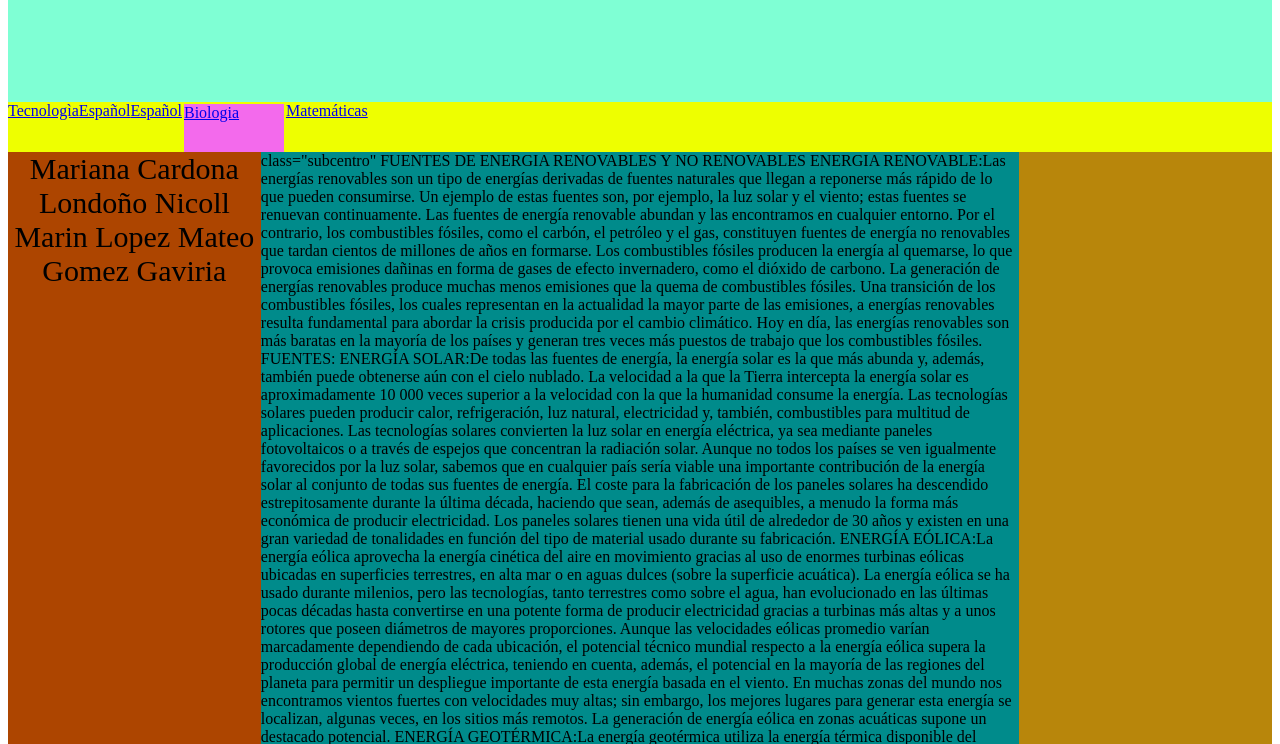
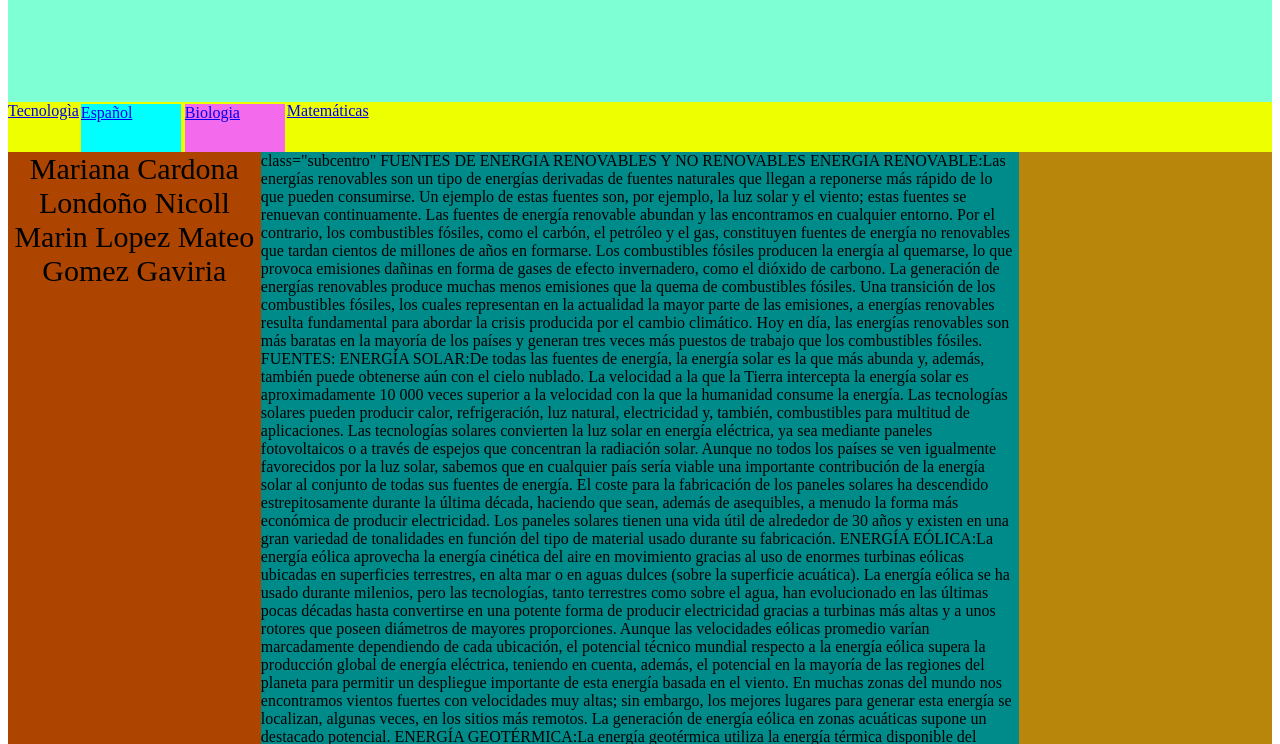
Before and after one commit to dew458/pagina-8-6, a plain HTML site: page index.html in a window 1280 px wide. Shown: the part 56-800 px from the top of the page. Drawn offline with Linux system fonts and the light colour scheme.

Commit message:
Actualización seis

```diff
--- a/index.html
+++ b/index.html
@@ -15,13 +15,11 @@
 <div  class="tecnología">
     <a href="index.html"> Tecnologìa</a>
     </div>
-    <div  class="español">
-        <a href="Español.html">  Español</a>
+    <div  class="ingles">
+        <a href="Ingles.html">  Español</a>
 
-        </div><div  class="español">
-            <a href="Español.html">  Español</a>
+        </div>
 
-            </div>
 <div  class="biologia">
     <a href="Biologia.html"> Biologia</a>
 
```
